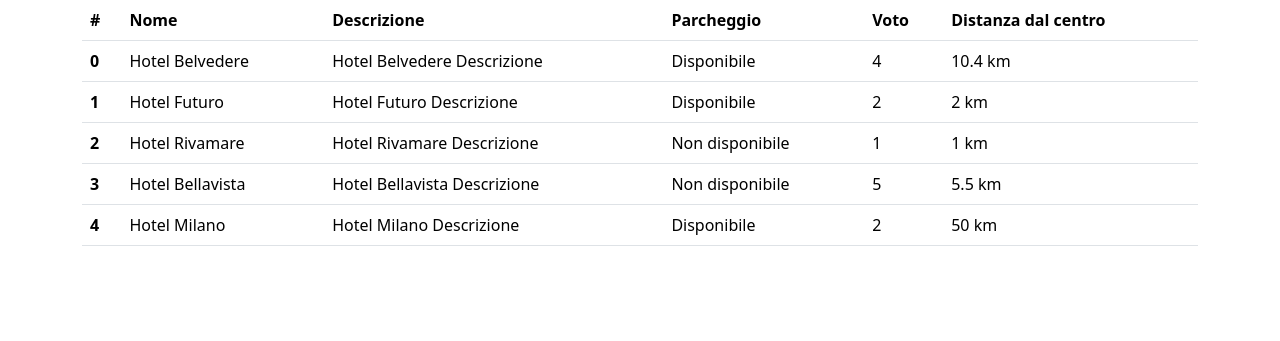
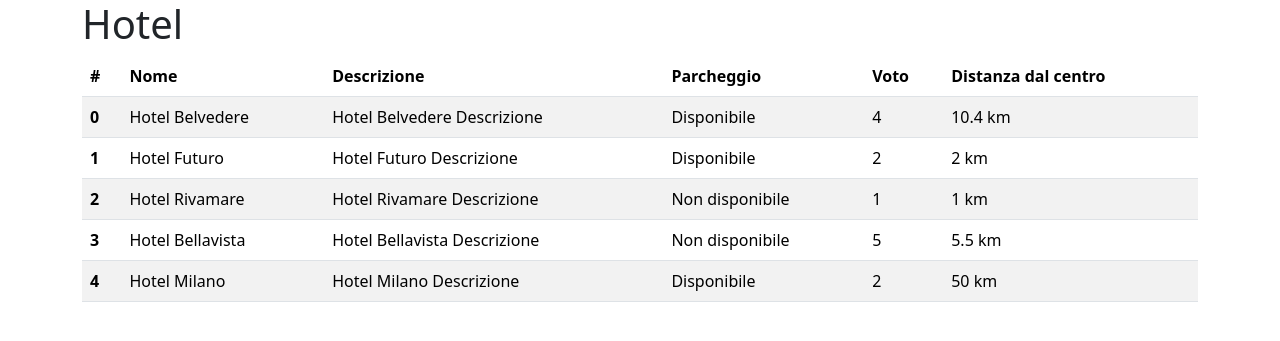
Before and after one commit to Marcap00/php-hotel, a PHP site: page / in a window 1280 px wide. Shown: the top 341 px of the page. Run offline with PHP 8.4, Linux system fonts and the light colour scheme.

Commit message:
improved table's styles

```diff
--- a/index.php
+++ b/index.php
@@ -55,8 +55,9 @@ $hotels = [
 
 <body>
     <div class="container">
+        <h1>Hotel</h1>
 
-        <table class="table">
+        <table class="table table-striped table-hover">
 
             <thead>
                 <tr>
```
